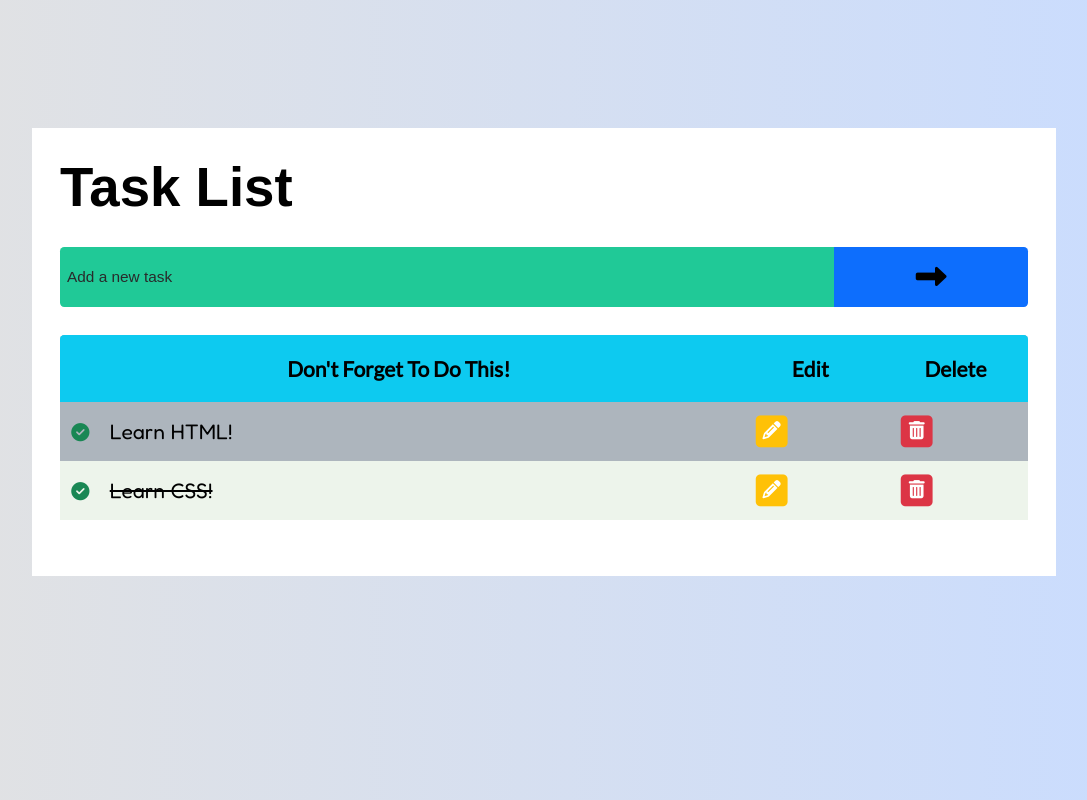
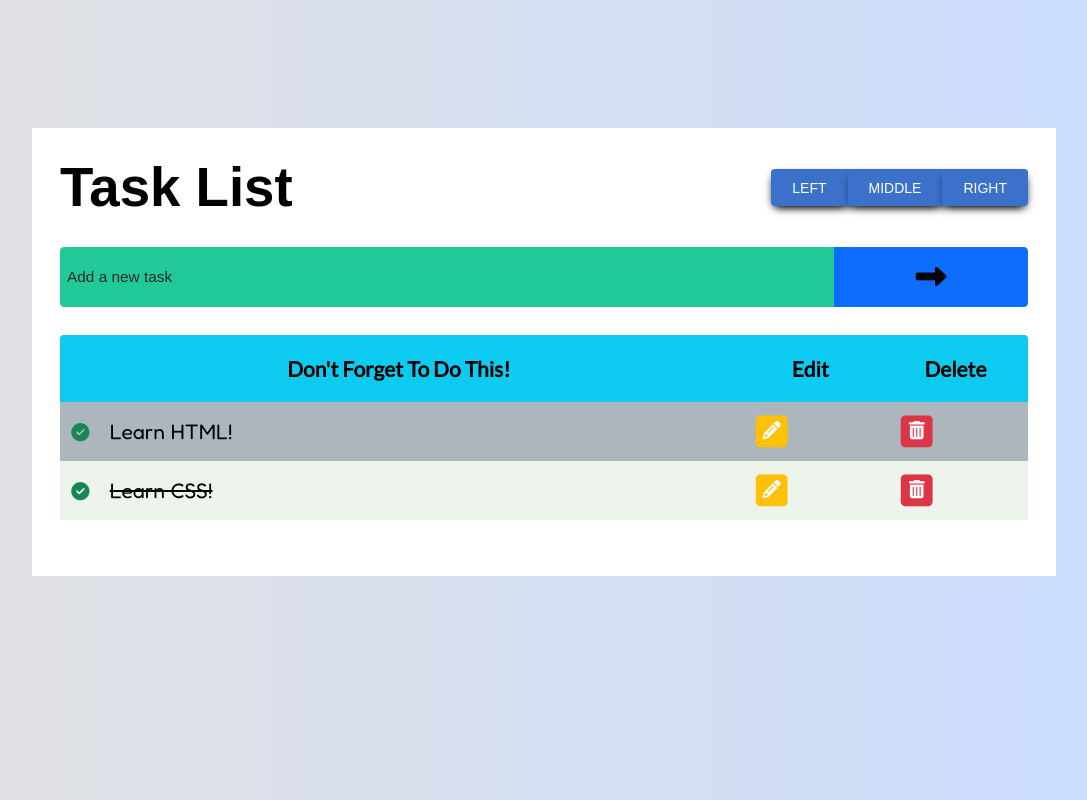
Before and after one commit to mjuncobranco/task-list, a plain HTML site: page index.html in a window 1280 px wide. Shown: the whole page, without its empty margins (96-1183 px from the left). Drawn offline with Linux system fonts and the light colour scheme; a web font is replaced by a local one.

Commit message:
adding a container with  buttons and styling

```diff
--- a/css/style.css
+++ b/css/style.css
@@ -46,6 +46,53 @@ h1 {
   background-color: var(--white);
   padding: 2em;
   margin: 10% auto;
+}
+
+.main .header {
+  display: flex;
+  align-items: center;
+  justify-content: space-between;
+}
+
+.btn-group {
+  box-shadow: 0 4px 9px -4px rgba(0,0,0,35);
+  position: relative;
+  display: inline-flex;
+  vertical-align: middle;
+}
+
+.btn-primary {
+  color: #fff;
+  background-color: #3b71ca;
+  box-shadow: 0 4x 9px -4px #3b71ca;
+}
+.btn {
+  text-transform: uppercase;
+  vertical-align: bottom;
+  font-weight: 400;
+  line-height: 1.5;
+  border: 0;
+  box-shadow: 0 4px 9px -4px rgba(0,0,0,35);
+  font-size: 1rem;
+  padding: .625rem 1.5rem .5rem;
+  transition: all .15s ease-in-out;
+
+
+}
+.btn-primary:hover {
+color: var(--dark);
+background-color: #28549a;
+
+}
+.btn:first-child {
+  border-top-left-radius: .25rem;
+  border-bottom-left-radius: .25rem;
+
+}
+.btn:last-child {
+  border-top-right-radius: .25rem;
+  border-bottom-right-radius: .25rem;
+
 }
 
 .main .container {
--- a/index.html
+++ b/index.html
@@ -17,7 +17,14 @@
   </head>
   <body>
     <div class="main">
-      <h1>Task List</h1>
+      <div class="header">
+        <h1>Task List</h1>
+        <div class="btn-group" role="group" aria-label="Basic example">
+          <button type="button" class="btn btn-primary">Left</button>
+          <button type="button" class="btn btn-primary">Middle</button>
+          <button type="button" class="btn btn-primary">Right</button>
+        </div>
+      </div>
       <div class="alert dismissible">
         Please, enter some text.
         <i class="fa-solid fa-square-xmark"></i>
```
